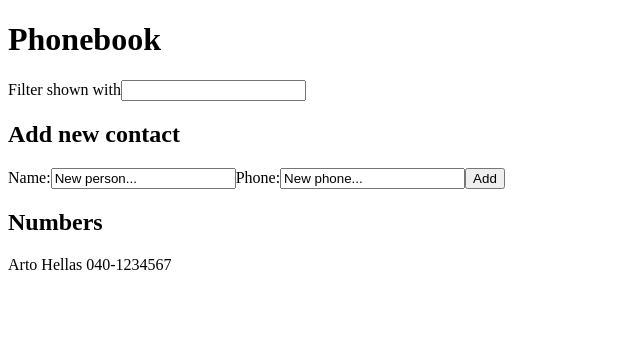
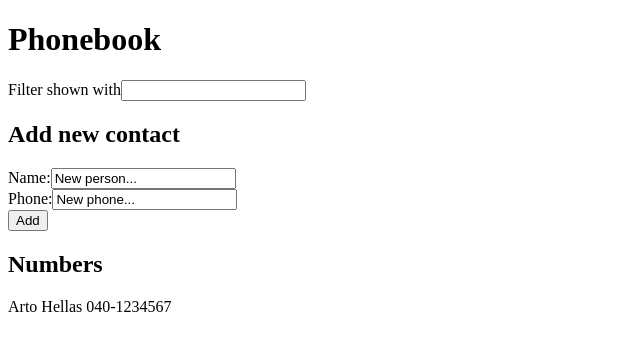
Before and after one commit to GianK128/Fullstackopen-2022-ejercicios, a React (Create React App) app in the folder part2/phonebook/: page / in a window 1280 px wide. Shown: the top 350 px of the page, without its empty margins (0-640 px from the left). Built offline with nearby package versions, Linux system fonts and the light colour scheme.

Commit message:
Add solution for exercise 2.10

```diff
--- a/part2/phonebook/src/components/App.js
+++ b/part2/phonebook/src/components/App.js
@@ -1,36 +1,13 @@
 import React, { useState } from 'react'
+import Contacts from './Contacts'
+import Filter from './Filter'
+import PersonForm from './PersonForm'
 
 const App = () => {
   const [persons, setPersons] = useState([
     { name: 'Arto Hellas', phone: '040-1234567' }
   ])
-  const [newName, setNewName] = useState('New person...')
-  const [newPhone, setNewPhone] = useState('New phone...')
   const [filter, setFilter] = useState('')
-
-  const handleNameSubmit = () => (event) => {
-    event.preventDefault()
-    if (newName === '' || newPhone === '')
-    {
-      alert('Please, complete every field before submitting')
-      return
-    }
-
-    const newPerson = {
-      name: newName,
-      phone: newPhone
-    }
-
-    if (persons.some(p => p.name === newPerson.name))
-    {
-      alert(`${newName} already exists in the phonebook`)
-      return
-    }
-
-    setPersons(persons.concat(newPerson))
-    setNewName('')
-    setNewPhone('')
-  }
 
   const personsToShow = filter === ''
     ? persons
@@ -39,29 +16,17 @@ const App = () => {
   return (
     <div>
       <h1>Phonebook</h1>
-      <label>Filter shown with</label>
-      <input onChange={(e) => setFilter(e.target.value)}/>
+      <Filter
+        label={"Filter shown with"}
+        handleChange={(e) => setFilter(e.target.value)}
+      />
       <h2>Add new contact</h2>
-      <form onSubmit={handleNameSubmit()}>
-        <label>Name:</label>
-        <input
-          value={newName}
-          onChange={(e) => setNewName(e.target.value)}
-        />
-        <label>Phone:</label>
-        <input
-          value={newPhone}
-          onChange={(e) => setNewPhone(e.target.value)}
-        />
-        <button type="submit">Add</button>
-      </form>
+      <PersonForm
+        persons={persons}
+        setPersons={setPersons}
+      />
       <h2>Numbers</h2>
-      {personsToShow.length > 0
-        ? personsToShow.map(person => (
-          <p key={person.name}>{person.name} {person.phone}</p>
-        ))
-        : <p>No matches found.</p>
-      }
+      <Contacts persons={personsToShow}/>
     </div>
   )
 }
--- /dev/null
+++ b/part2/phonebook/src/components/Contacts.js
@@ -0,0 +1,21 @@
+import React from "react";
+import Person from "./Person";
+
+const Contacts = ({ persons }) => {
+    return (
+        <div>
+            {persons.length > 0
+                ? persons.map(person => (
+                    <Person
+                        key={person.name}
+                        name={person.name}
+                        phone={person.phone}
+                    />
+                ))
+                : <p>No matches found.</p>
+            }
+        </div>
+    )
+}
+
+export default Contacts
--- /dev/null
+++ b/part2/phonebook/src/components/Filter.js
@@ -0,0 +1,13 @@
+import React from "react";
+import Input from "./Input";
+
+const Filter = ({ label, handleChange }) => {
+    return (
+        <Input
+            label={label}
+            handleChange={handleChange}
+        />
+    )
+}
+
+export default Filter
--- /dev/null
+++ b/part2/phonebook/src/components/Input.js
@@ -0,0 +1,15 @@
+import React from "react";
+
+const Input = ({ label, value, handleChange }) => {
+    return (
+        <div>
+            <label>{label}</label>
+            <input
+              value={value}
+              onChange={handleChange}
+            />
+        </div>
+    )
+}
+
+export default Input
--- /dev/null
+++ b/part2/phonebook/src/components/Person.js
@@ -0,0 +1,7 @@
+import React from "react";
+
+const Person = ({ name, phone }) => {
+    return <p>{name} {phone}</p>
+}
+
+export default Person
--- /dev/null
+++ b/part2/phonebook/src/components/PersonForm.js
@@ -0,0 +1,49 @@
+import React, { useState } from "react";
+import Input from "./Input";
+
+const PersonForm = ({ persons, setPersons }) => {
+    const [newName, setNewName] = useState('New person...')
+    const [newPhone, setNewPhone] = useState('New phone...')
+
+    const handleNameSubmit = () => (event) => {
+        event.preventDefault()
+        if (newName === '' || newPhone === '')
+        {
+          alert('Please, complete every field before submitting')
+          return
+        }
+
+        const newPerson = {
+          name: newName,
+          phone: newPhone
+        }
+
+        if (persons.some(p => p.name === newPerson.name))
+        {
+          alert(`${newName} already exists in the phonebook`)
+          return
+        }
+
+        setPersons(persons.concat(newPerson))
+        setNewName('')
+        setNewPhone('')
+      }
+
+    return (
+        <form onSubmit={handleNameSubmit()}>
+            <Input
+                label={"Name:"}
+                value={newName}
+                handleChange={e => setNewName(e.target.value)}
+            />
+            <Input
+                label={"Phone:"}
+                value={newPhone}
+                handleChange={e => setNewPhone(e.target.value)}
+            />
+            <button type="submit">Add</button>
+        </form>
+    )
+}
+
+export default PersonForm
```
